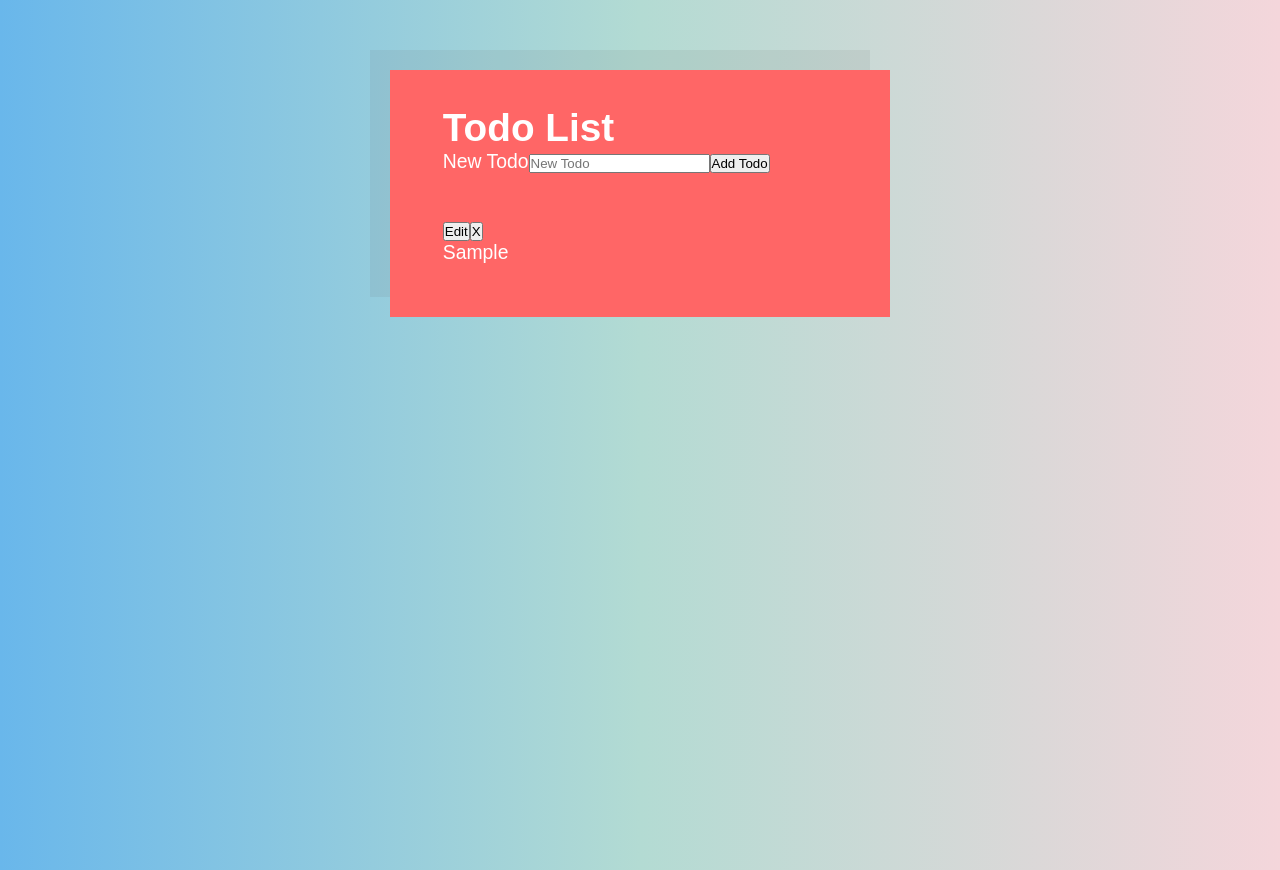
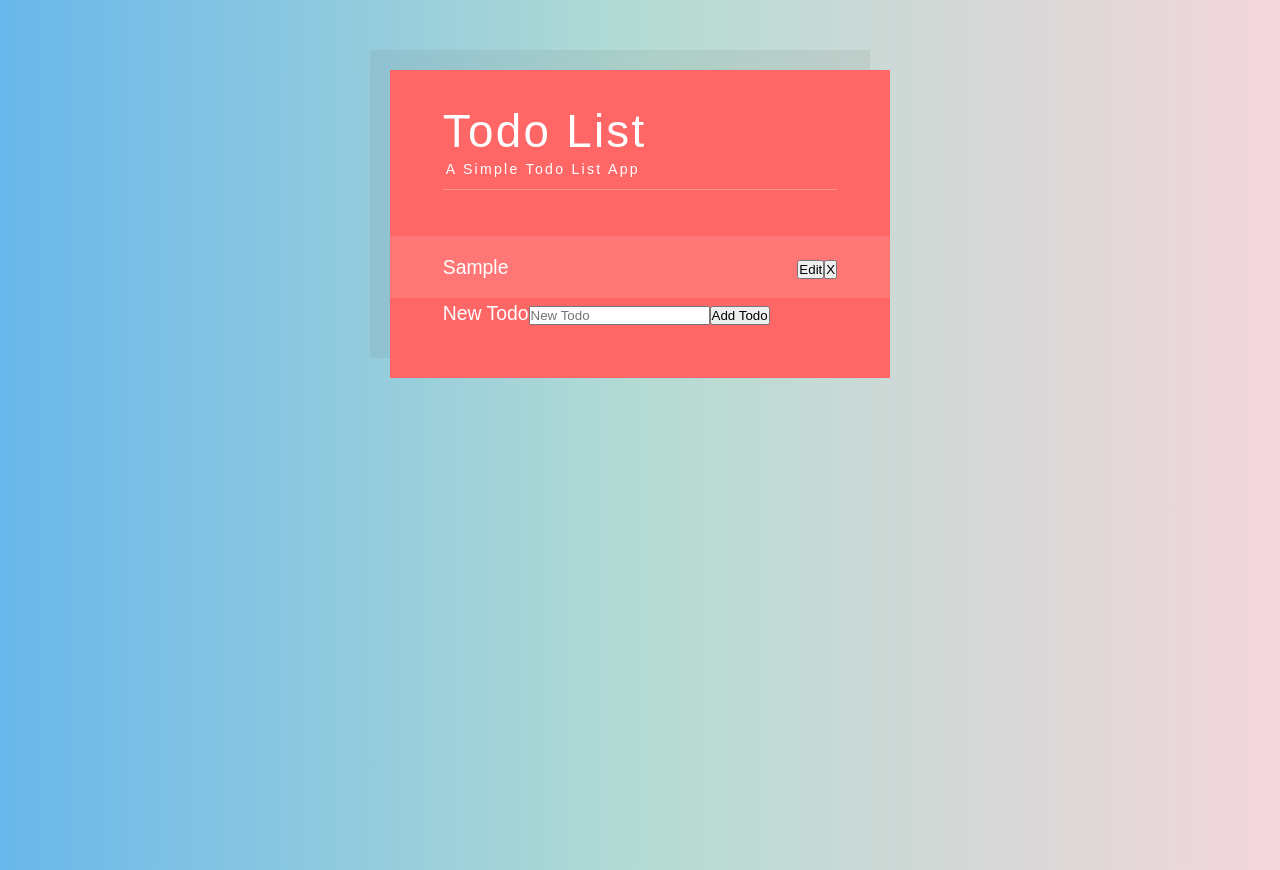
Before and after one commit to DarkoPG27/Todo-App, a React (Create React App) app in the folder todo-app/: page / in a window 1280 px wide. Both pictures are taken after typing "Sample" into the empty fields and a click on the button "Add Todo". Built offline with nearby package versions, Linux system fonts and the light colour scheme.

Commit message:
adding some styles

```diff
--- a/todo-app/src/Todo.css
+++ b/todo-app/src/Todo.css
@@ -1,4 +1,8 @@
-.completed{
-    color: lightgrey;
-    text-decoration: line-through;
+.Todo{
+    display: flex;
+    margin: 0 -3rem 4px;
+    padding: 1.1rem 3rem;
+    justify-content: space-between;
+    align-items: center;
+    background: rgba(255,255,255,0.1);
 }
--- a/todo-app/src/Todo.js
+++ b/todo-app/src/Todo.js
@@ -43,7 +43,7 @@ class Todo extends Component {
         let result;
         if (this.state.isEditing) {
             result = (
-                <div>
+                <div className="Todo">
                     <form onSubmit={this.handleUpdate}>
                         <input
                             type="text"
@@ -56,13 +56,15 @@ class Todo extends Component {
                 </div >)
         } else {
             result = (
-                <div>
-                    <button onClick={this.toggleForm}>Edit</button>
-                    <button onClick={this.handleRemove}>X</button>
+                <div className="Todo">
                     <li
-                        className={this.props.completed && "completed"}
+                        className={this.props.completed ? "Todo-task completed" : "Todo-task"}
                         onClick={this.handleToggle}
                     >{this.props.task}</li>
+                    <div>
+                        <button onClick={this.toggleForm}>Edit</button>
+                        <button onClick={this.handleRemove}>X</button>
+                    </div>
                 </div>
             )
         }
--- a/todo-app/src/TodoList.css
+++ b/todo-app/src/TodoList.css
@@ -11,3 +11,18 @@
     margin-top: 2.6rem;
     list-style: none;
 }
+
+.TodoList h1{
+    font-weight: normal;
+    font-size: 2.6rem;
+    letter-spacing: 0.05em;
+    border-bottom: 1px solid rgba(255,255,255,0.3);
+}
+
+.TodoList h1 span{
+    display: block;
+    font-size: 0.8rem;
+    margin-bottom: 0.7rem;
+    margin-left: 3px;
+    margin-top: 0.2rem;
+}
--- a/todo-app/src/TodoList.js
+++ b/todo-app/src/TodoList.js
@@ -59,11 +59,9 @@ class TodoList extends Component {
         });
         return (
             <div className="TodoList">
-                <h1>Todo List</h1>
+                <h1>Todo List <span>A Simple Todo List App</span> </h1>
+                <ul>{todos}</ul>
                 <NewTodoForm createTodo={this.create} />
-                <ul>
-                    {todos}
-                </ul>
             </div>
         )
     }
```
